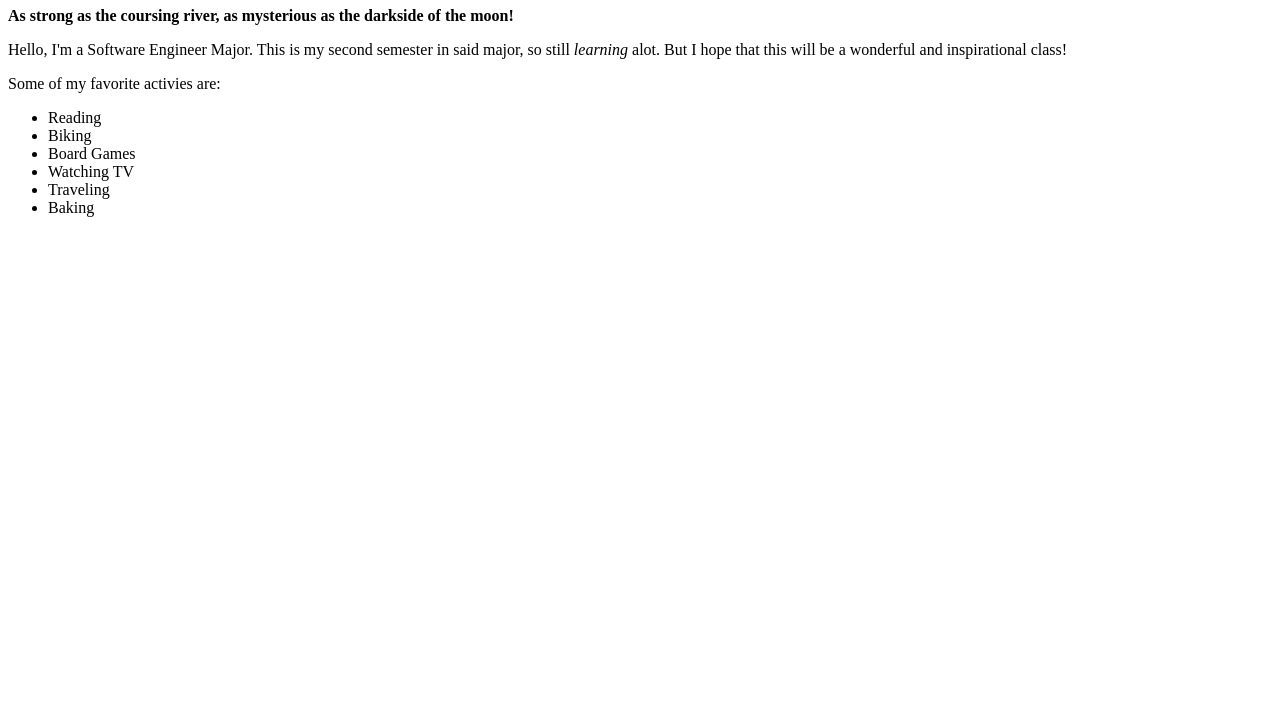
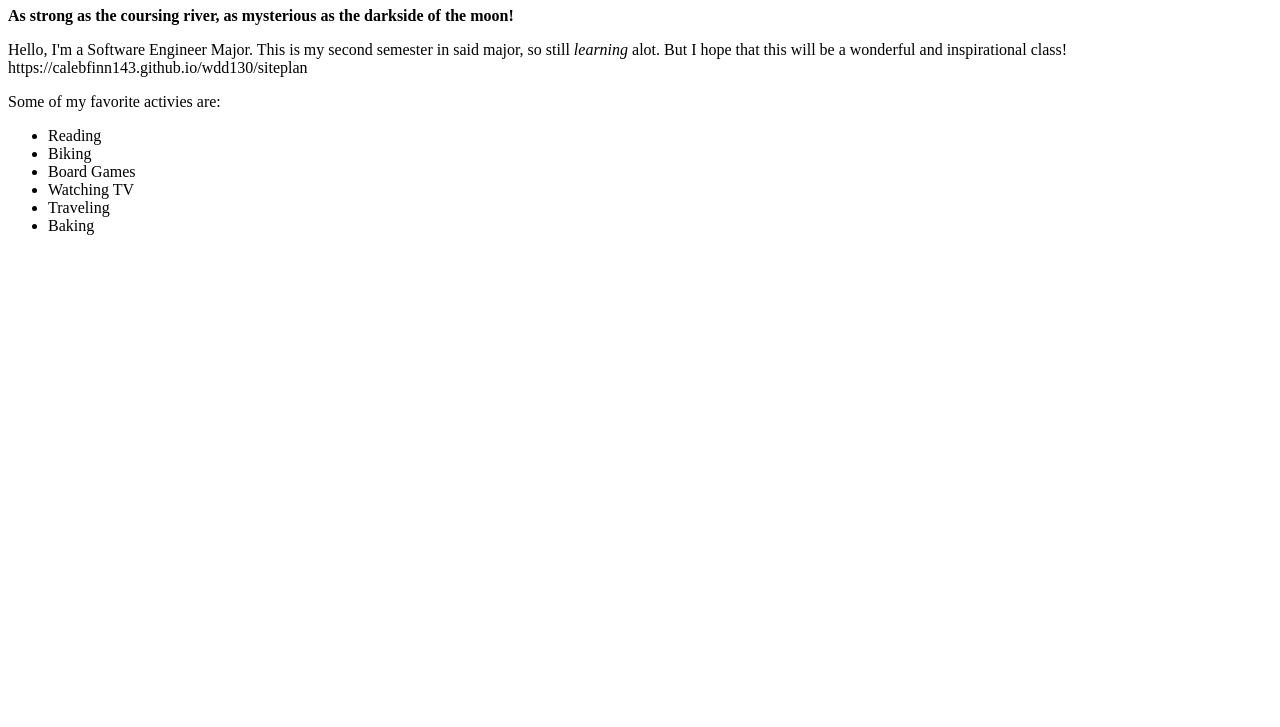
Before and after one commit to Calebfinn143/wdd130, a plain HTML site: page index.html in a window 1280 px wide. Shown: the part 73-800 px from the top of the page. Drawn offline with Linux system fonts and the light colour scheme.

Commit message:
commit URL link

```diff
--- a/index.html
+++ b/index.html
@@ -20,6 +20,8 @@
     <p>
         Hello, I'm a Software Engineer Major. This is my second semester in said major, so still <em>learning</em> alot.
         But I hope that this will be a wonderful and inspirational class!
+
+        https://calebfinn143.github.io/wdd130/siteplan
     </p>
 
     <p>
```
